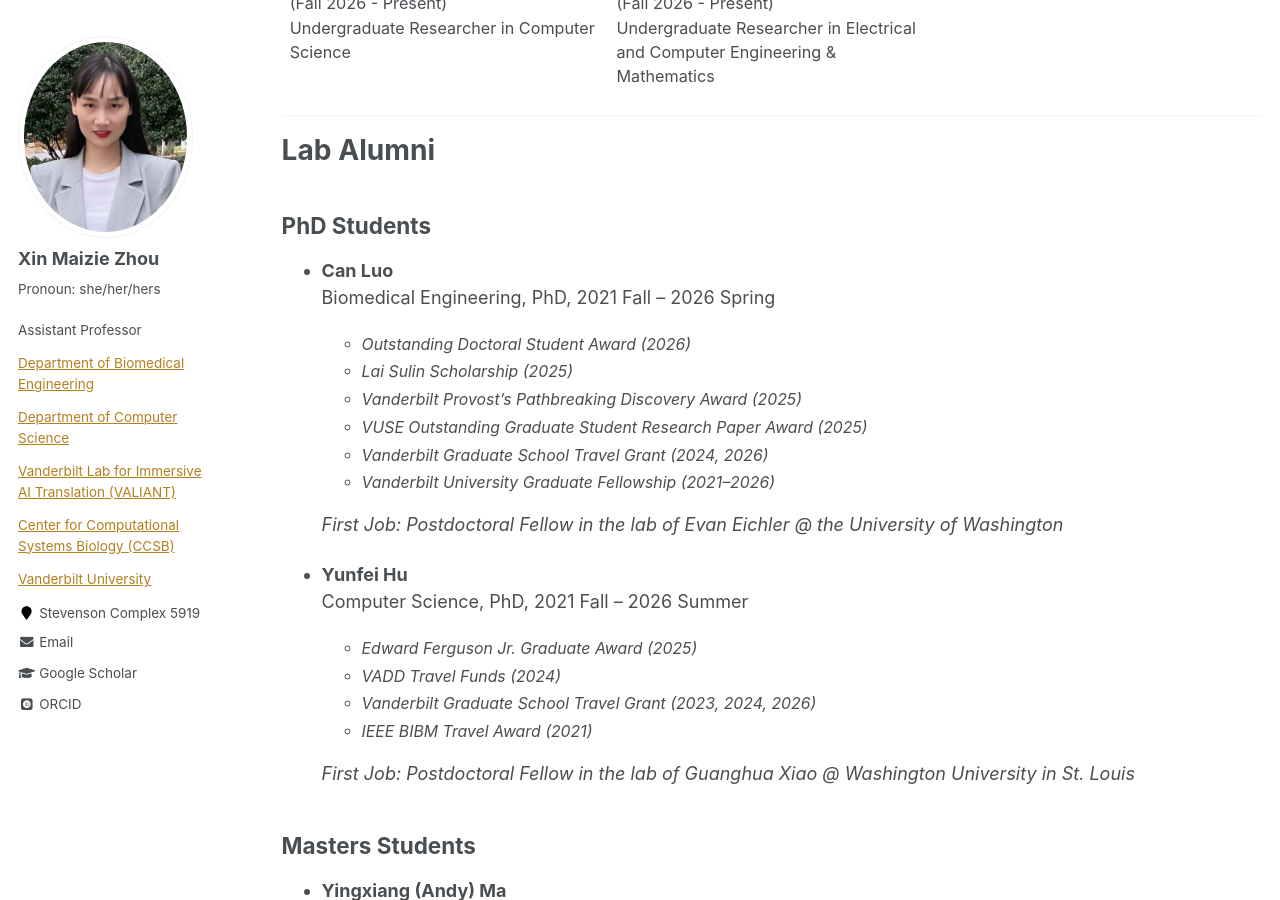
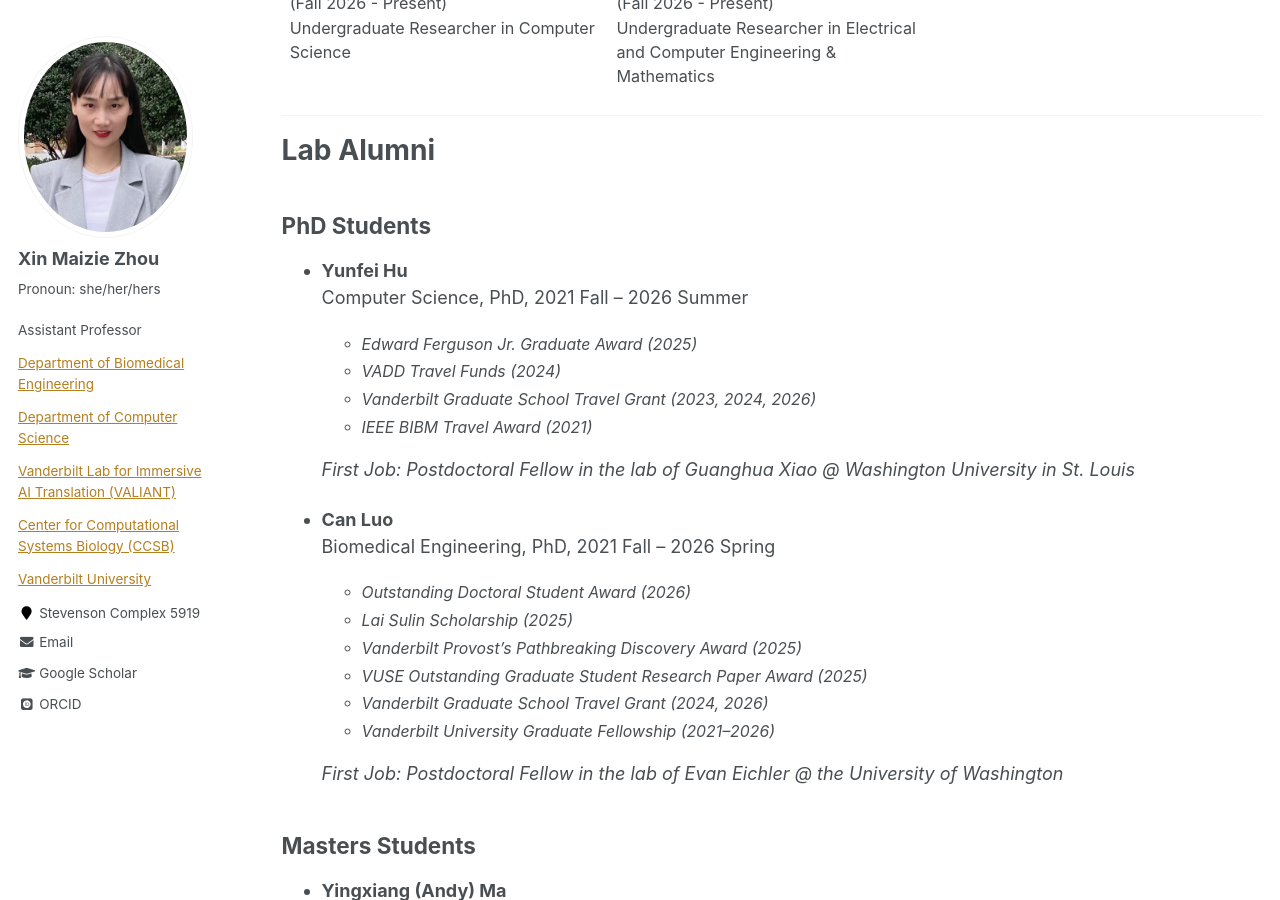
Before and after one commit to maiziezhoulab/Maiziezhoulab.github.io, a Jekyll site: the page built from _pages/LabMembers.md, in a window 1280 px wide and 900 px high, scrolled down 2483 px. Built offline with Jekyll 4.4.1, drawn with Linux system fonts in a browser that asks for light colours; some web fonts are replaced; part of the change alters nothing that is shown.

Commit message:
Update LabMembers.md

```diff
--- a/_pages/LabMembers.md
+++ b/_pages/LabMembers.md
@@ -215,6 +215,17 @@ author_profile: true
 # Lab Alumni
 
 ## PhD Students
+- **Yunfei Hu**
+  Computer Science, PhD, 2021 Fall – 2026 Summer
+
+  <ul style="font-size: 0.88em; line-height: 1.25; margin-top: 3px; margin-bottom: 5px;">
+    <li><i>Edward Ferguson Jr. Graduate Award (2025)</i></li>
+    <li><i>VADD Travel Funds (2024)</i></li>
+    <li><i>Vanderbilt Graduate School Travel Grant (2023, 2024, 2026)</i></li>
+    <li><i>IEEE BIBM Travel Award (2021)</i></li>
+  </ul>
+
+  _First Job: Postdoctoral Fellow in the lab of Guanghua Xiao @ Washington University in St. Louis_
 
 - **Can Luo**
   Biomedical Engineering, PhD, 2021 Fall – 2026 Spring
@@ -229,19 +240,6 @@ author_profile: true
   </ul>
 
   _First Job: Postdoctoral Fellow in the lab of Evan Eichler @ the University of Washington_
-
-- **Yunfei Hu**
-  Computer Science, PhD, 2021 Fall – 2026 Summer
-
-  <ul style="font-size: 0.88em; line-height: 1.25; margin-top: 3px; margin-bottom: 5px;">
-    <li><i>Edward Ferguson Jr. Graduate Award (2025)</i></li>
-    <li><i>VADD Travel Funds (2024)</i></li>
-    <li><i>Vanderbilt Graduate School Travel Grant (2023, 2024, 2026)</i></li>
-    <li><i>IEEE BIBM Travel Award (2021)</i></li>
-  </ul>
-
-  _First Job: Postdoctoral Fellow in the lab of Guanghua Xiao @ Washington University in St. Louis_
-
 
 ## Masters Students
 
```
